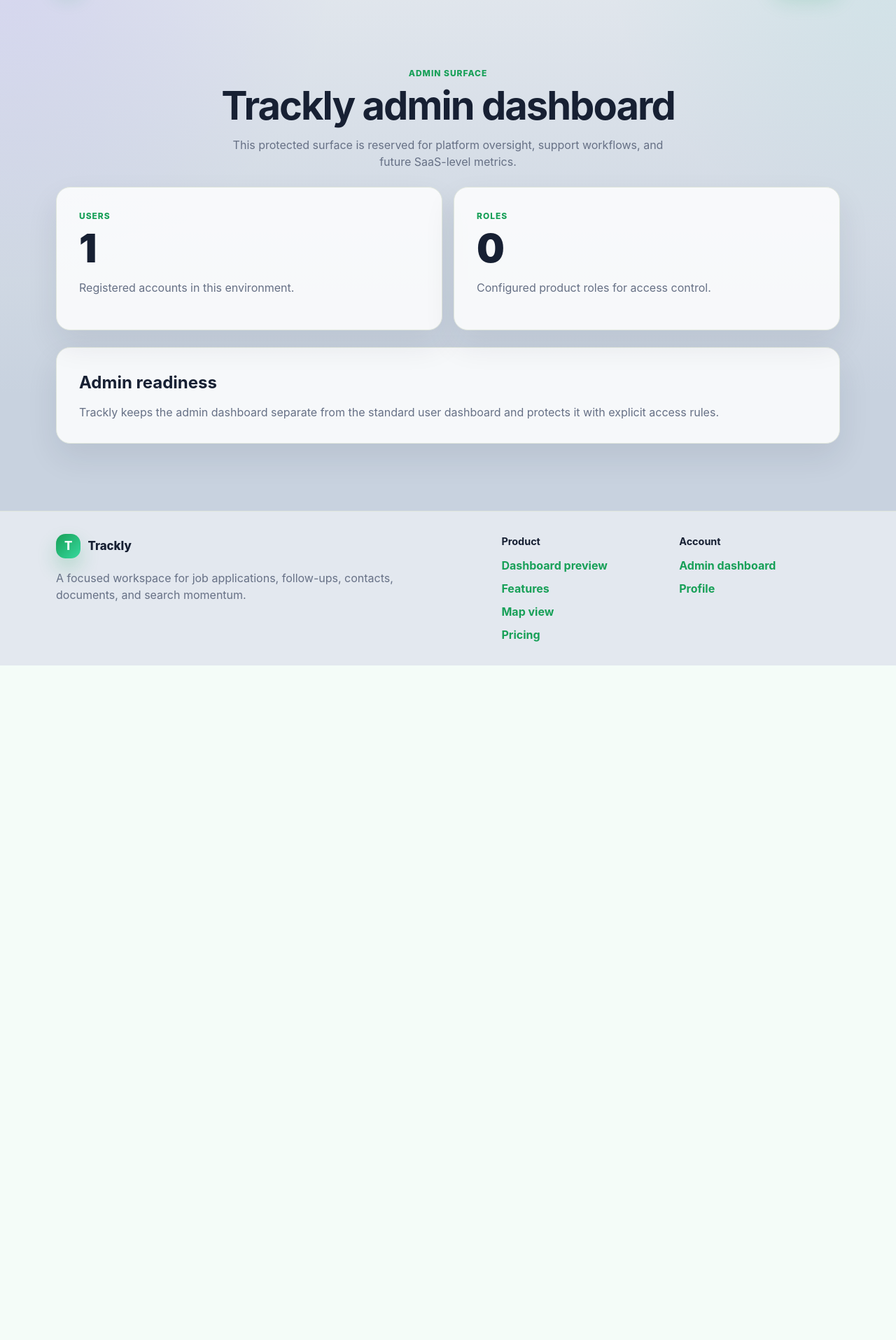
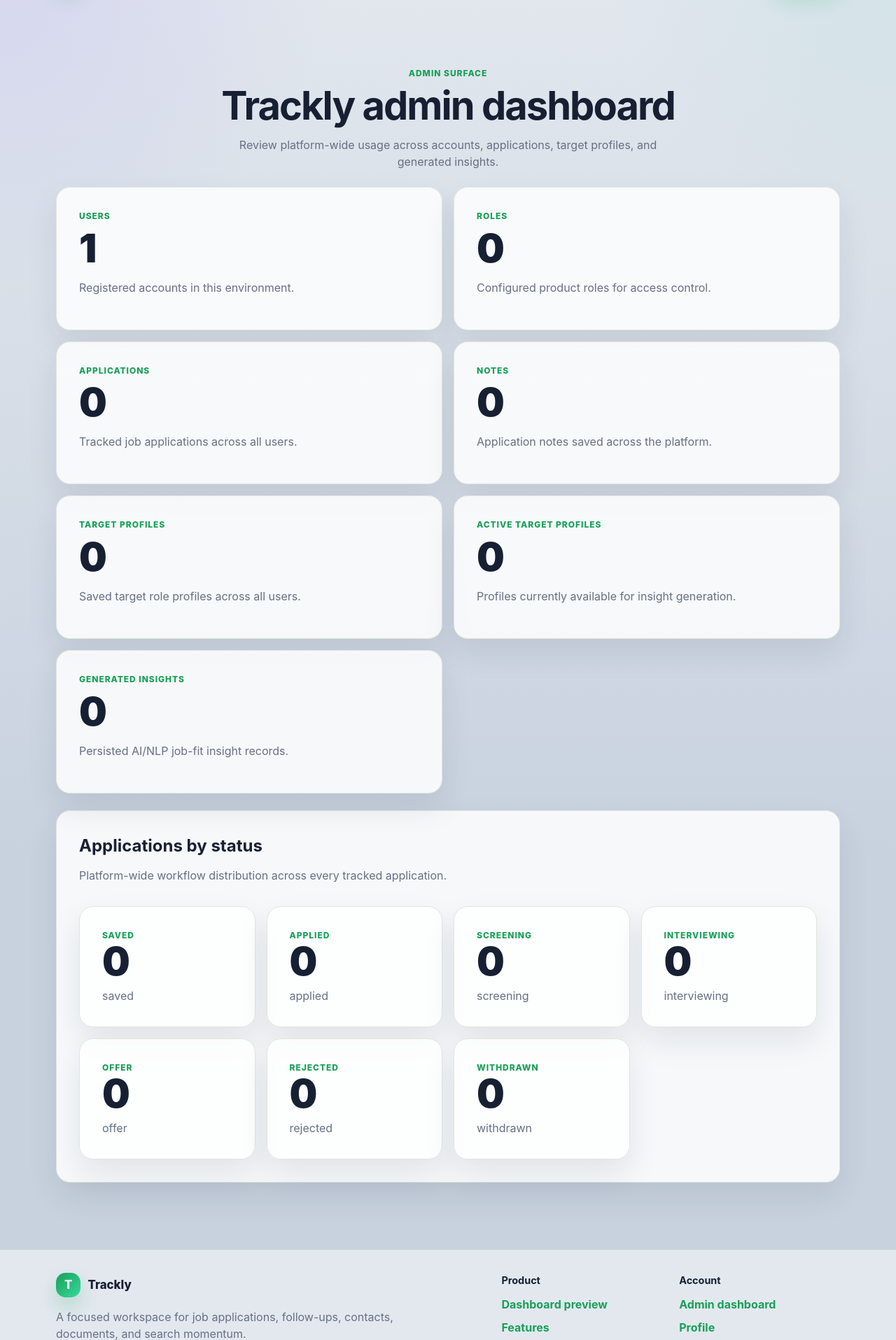
Before and after one commit to AAdewunmi/Trackly-Job-Applications-Tracker-Project, a Django app: page /dashboard/admin/ in a window 1280 px wide. Shown: the part 73-1988 px from the top of the page at 70% size. Before the commit the page ends 1024 px from the top, so only its background shows below. Run offline with Django 5.2, Linux system fonts and the light colour scheme; the visitor is signed in with stand-in values (Sample User, id 1); data comes from the database, SQL or seed files in the repository; data that the repository does not hold is empty.

Commit message:
feat(dashboard): enhance admin dashboard with platform-wide metrics and insights

```diff
--- a/apps/dashboard/services.py
+++ b/apps/dashboard/services.py
@@ -3,16 +3,21 @@
 from dataclasses import dataclass
 from typing import Any
 
+from django.contrib.auth import get_user_model
+from django.db.models import Count
+
+from apps.insights.models import JobInsight, TargetRoleProfile
 from apps.insights.selectors import (
     get_recent_insights_for_user,
     get_target_profiles_for_user,
 )
-from apps.jobs.models import JobApplication
+from apps.jobs.models import ApplicationNote, JobApplication
 from apps.jobs.selectors import (
     get_recent_applications_for_user,
     get_recent_applications_for_user_by_status,
 )
 from apps.jobs.services import get_user_pipeline_metrics
+from apps.roles.models import Role
 
 
 @dataclass(frozen=True)
@@ -26,6 +31,29 @@ class DashboardContext:
     interviewing_applications: Any
     recent_insights: Any
     target_profiles: Any
+
+
+@dataclass(frozen=True)
+class ApplicationStatusCount:
+    """Application count for one workflow status."""
+
+    status: str
+    label: str
+    count: int
+
+
+@dataclass(frozen=True)
+class AdminDashboardContext:
+    """Structured data needed to render platform-wide admin metrics."""
+
+    total_users: int
+    total_roles: int
+    total_applications: int
+    total_notes: int
+    total_target_profiles: int
+    active_target_profiles: int
+    total_generated_insights: int
+    application_status_counts: list[ApplicationStatusCount]
 
 
 def get_user_dashboard_context(user) -> DashboardContext:
@@ -51,3 +79,34 @@ def get_user_dashboard_context(user) -> DashboardContext:
         recent_insights=get_recent_insights_for_user(user, limit=3),
         target_profiles=get_target_profiles_for_user(user),
     )
+
+
+def get_application_status_counts_for_admin() -> list[ApplicationStatusCount]:
+    """Return platform-wide application counts grouped by workflow status."""
+    rows = JobApplication.objects.values("status").annotate(count=Count("id"))
+    counts_by_status = {row["status"]: row["count"] for row in rows}
+
+    return [
+        ApplicationStatusCount(
+            status=status,
+            label=label,
+            count=counts_by_status.get(status, 0),
+        )
+        for status, label in JobApplication.Status.choices
+    ]
+
+
+def get_admin_dashboard_context() -> AdminDashboardContext:
+    """Return platform-wide metrics for the protected admin dashboard."""
+    user_model = get_user_model()
+
+    return AdminDashboardContext(
+        total_users=user_model.objects.count(),
+        total_roles=Role.objects.count(),
+        total_applications=JobApplication.objects.count(),
+        total_notes=ApplicationNote.objects.count(),
+        total_target_profiles=TargetRoleProfile.objects.count(),
+        active_target_profiles=TargetRoleProfile.objects.filter(is_active=True).count(),
+        total_generated_insights=JobInsight.objects.count(),
+        application_status_counts=get_application_status_counts_for_admin(),
+    )
--- a/apps/dashboard/views.py
+++ b/apps/dashboard/views.py
@@ -1,13 +1,14 @@
 """Views for Trackly dashboards."""
 
-from django.contrib.auth import get_user_model
 from django.contrib.auth.decorators import login_required
 from django.core.exceptions import PermissionDenied
 from django.http import HttpRequest, HttpResponse
 from django.shortcuts import render
 
-from apps.dashboard.services import get_user_dashboard_context
-from apps.roles.models import Role
+from apps.dashboard.services import (
+    get_admin_dashboard_context,
+    get_user_dashboard_context,
+)
 from apps.roles.permissions import can_access_user_workspace, is_trackly_admin
 
 
@@ -41,14 +42,15 @@ def admin_index(request: HttpRequest) -> HttpResponse:
     if not is_trackly_admin(request.user):
         raise PermissionDenied("You do not have permission to access this dashboard.")
 
-    user_model = get_user_model()
+    admin_context = get_admin_dashboard_context()
 
     return render(
         request,
         "dashboard/admin_index.html",
         {
             "page_title": "Admin Dashboard",
-            "total_users": user_model.objects.count(),
-            "total_roles": Role.objects.count(),
+            "admin_context": admin_context,
+            "total_users": admin_context.total_users,
+            "total_roles": admin_context.total_roles,
         },
     )
--- a/templates/dashboard/admin_index.html
+++ b/templates/dashboard/admin_index.html
@@ -8,7 +8,7 @@
         <p class="tl-eyebrow">Admin surface</p>
         <h1>Trackly admin dashboard</h1>
         <p class="tl-muted">
-            This protected surface is reserved for platform oversight, support workflows, and future SaaS-level metrics.
+            Review platform-wide usage across accounts, applications, target profiles, and generated insights.
         </p>
     </div>
 
@@ -16,7 +16,7 @@
         <article class="tl-card">
             <div class="tl-card-body">
                 <p class="tl-eyebrow">Users</p>
-                <strong class="tl-admin-metric-value">{{ total_users }}</strong>
+                <strong class="tl-admin-metric-value">{{ admin_context.total_users }}</strong>
                 <p class="tl-muted">Registered accounts in this environment.</p>
             </div>
         </article>
@@ -24,18 +24,69 @@
         <article class="tl-card">
             <div class="tl-card-body">
                 <p class="tl-eyebrow">Roles</p>
-                <strong class="tl-admin-metric-value">{{ total_roles }}</strong>
+                <strong class="tl-admin-metric-value">{{ admin_context.total_roles }}</strong>
                 <p class="tl-muted">Configured product roles for access control.</p>
+            </div>
+        </article>
+
+        <article class="tl-card">
+            <div class="tl-card-body">
+                <p class="tl-eyebrow">Applications</p>
+                <strong class="tl-admin-metric-value">{{ admin_context.total_applications }}</strong>
+                <p class="tl-muted">Tracked job applications across all users.</p>
+            </div>
+        </article>
+
+        <article class="tl-card">
+            <div class="tl-card-body">
+                <p class="tl-eyebrow">Notes</p>
+                <strong class="tl-admin-metric-value">{{ admin_context.total_notes }}</strong>
+                <p class="tl-muted">Application notes saved across the platform.</p>
+            </div>
+        </article>
+
+        <article class="tl-card">
+            <div class="tl-card-body">
+                <p class="tl-eyebrow">Target profiles</p>
+                <strong class="tl-admin-metric-value">{{ admin_context.total_target_profiles }}</strong>
+                <p class="tl-muted">Saved target role profiles across all users.</p>
+            </div>
+        </article>
+
+        <article class="tl-card">
+            <div class="tl-card-body">
+                <p class="tl-eyebrow">Active target profiles</p>
+                <strong class="tl-admin-metric-value">{{ admin_context.active_target_profiles }}</strong>
+                <p class="tl-muted">Profiles currently available for insight generation.</p>
+            </div>
+        </article>
+
+        <article class="tl-card">
+            <div class="tl-card-body">
+                <p class="tl-eyebrow">Generated insights</p>
+                <strong class="tl-admin-metric-value">{{ admin_context.total_generated_insights }}</strong>
+                <p class="tl-muted">Persisted AI/NLP job-fit insight records.</p>
             </div>
         </article>
     </div>
 
     <section class="tl-panel tl-admin-readiness">
         <div class="tl-panel-body">
-            <h2>Admin readiness</h2>
+            <h2>Applications by status</h2>
             <p class="tl-muted">
-                Trackly keeps the admin dashboard separate from the standard user dashboard and protects it with explicit access rules.
+                Platform-wide workflow distribution across every tracked application.
             </p>
+            <div class="tl-feature-list">
+                {% for status_count in admin_context.application_status_counts %}
+                    <article class="tl-card">
+                        <div class="tl-card-body">
+                            <p class="tl-eyebrow">{{ status_count.label }}</p>
+                            <strong class="tl-admin-metric-value">{{ status_count.count }}</strong>
+                            <p class="tl-muted">{{ status_count.status }}</p>
+                        </div>
+                    </article>
+                {% endfor %}
+            </div>
         </div>
     </section>
 </section>
```
Also changed, not shown: apps/dashboard/tests/test_dashboard_metrics.py (+46 -1 lines), apps/dashboard/tests/test_dashboard_views.py (+14 -0 lines).
